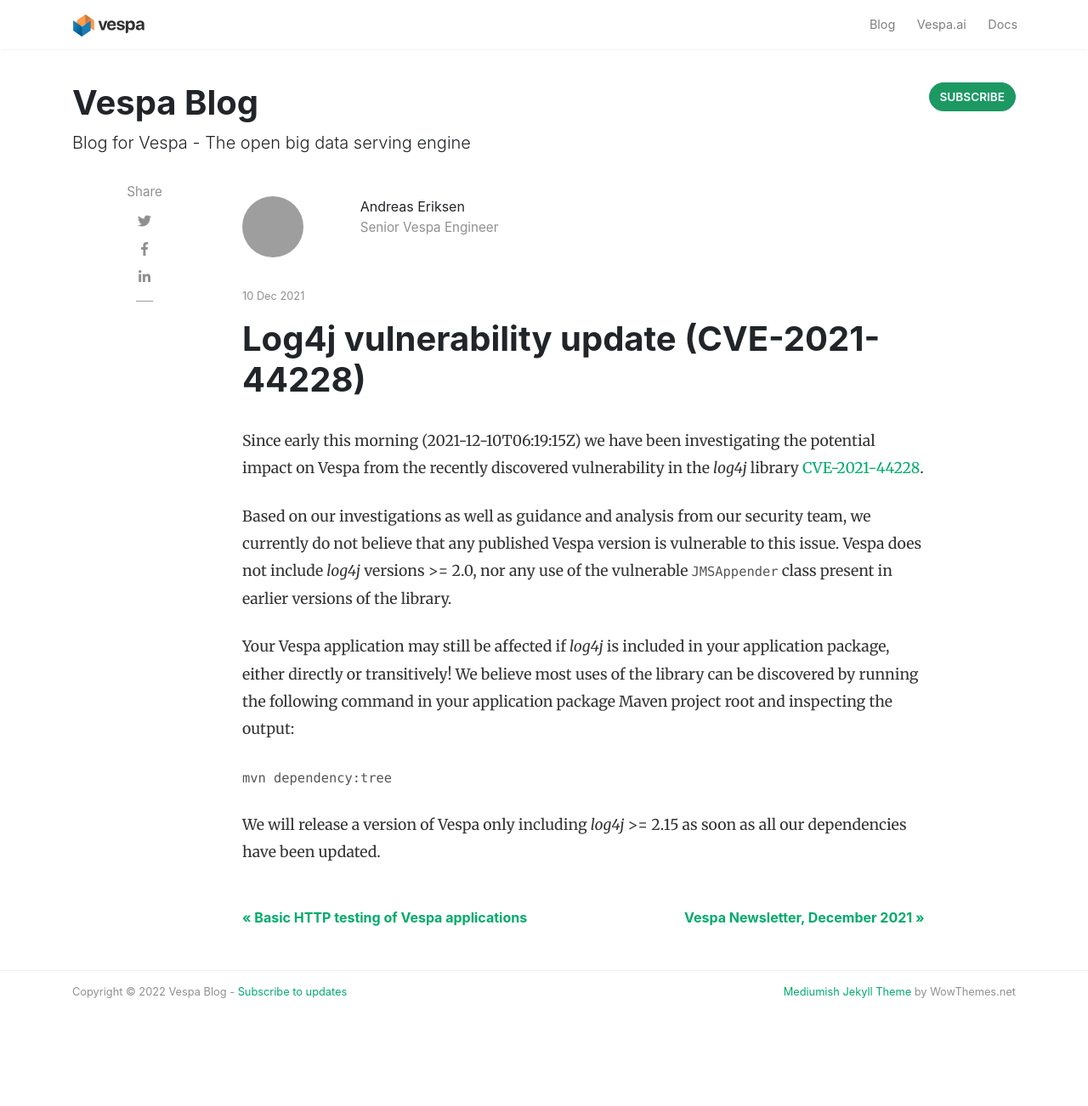
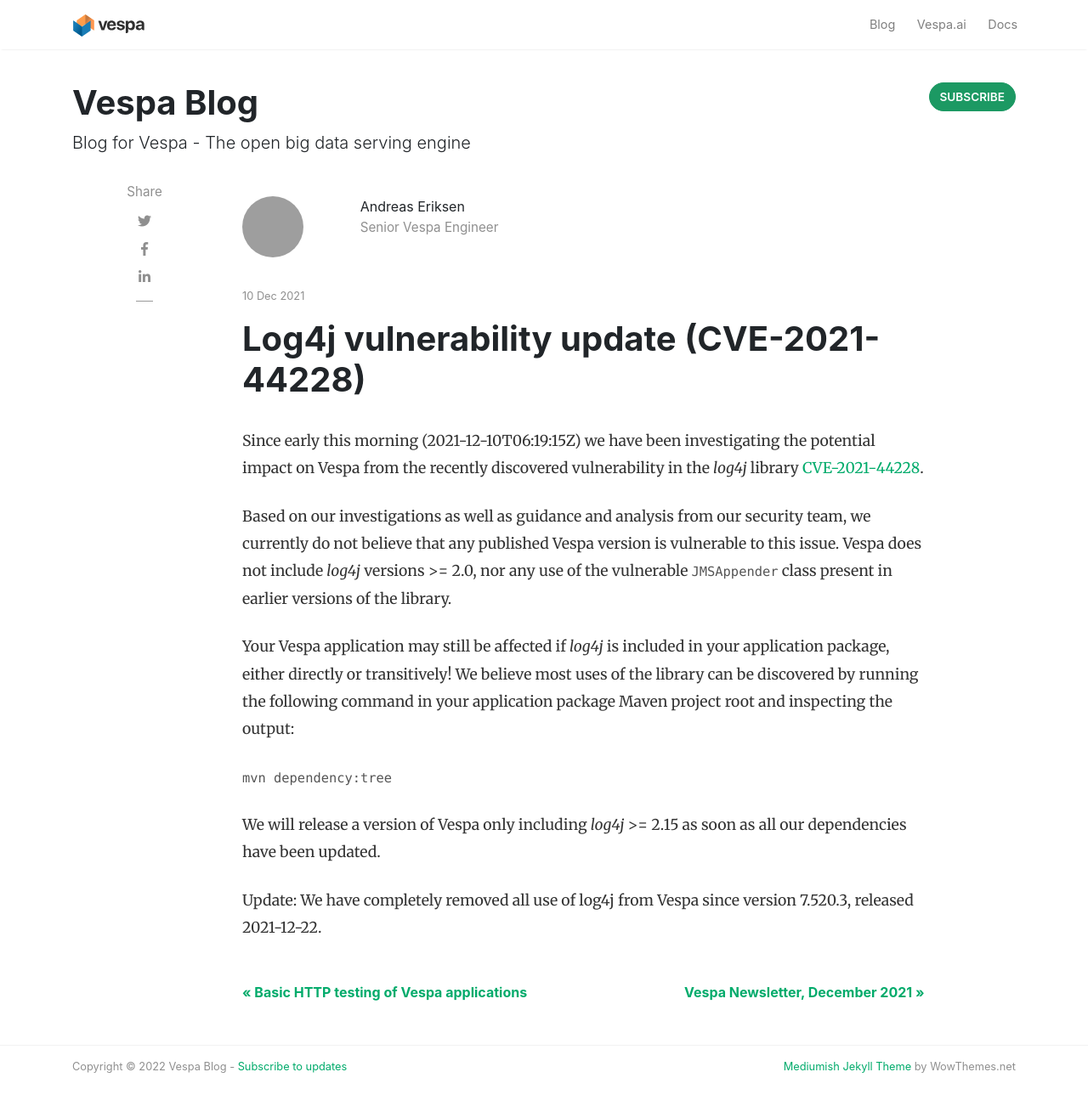
Before and after one commit to vespa-engine/blog, a Jekyll site: the page built from _posts/2021-12-10-log4j-vulnerability.md, in a window 1280 px wide and 1340 px high. Shown: the top 1302 px of the window at 85% size. Built offline with Jekyll 4.4.1, drawn with Linux system fonts in a browser that asks for light colours; nearby versions of some CDN libraries; comment, search, counter and statistics services are not loaded; grey boxes are pictures that could not be loaded.

Commit message:
Update 2021-12-10-log4j-vulnerability.md

```diff
--- a/_posts/2021-12-10-log4j-vulnerability.md
+++ b/_posts/2021-12-10-log4j-vulnerability.md
@@ -31,3 +31,6 @@
 
 We will release a version of Vespa only including _log4j_ >= 2.15 as
 soon as all our dependencies have been updated.
+
+Update: We have completely removed all use of log4j from Vespa since
+version 7.520.3, released 2021-12-22.
```
